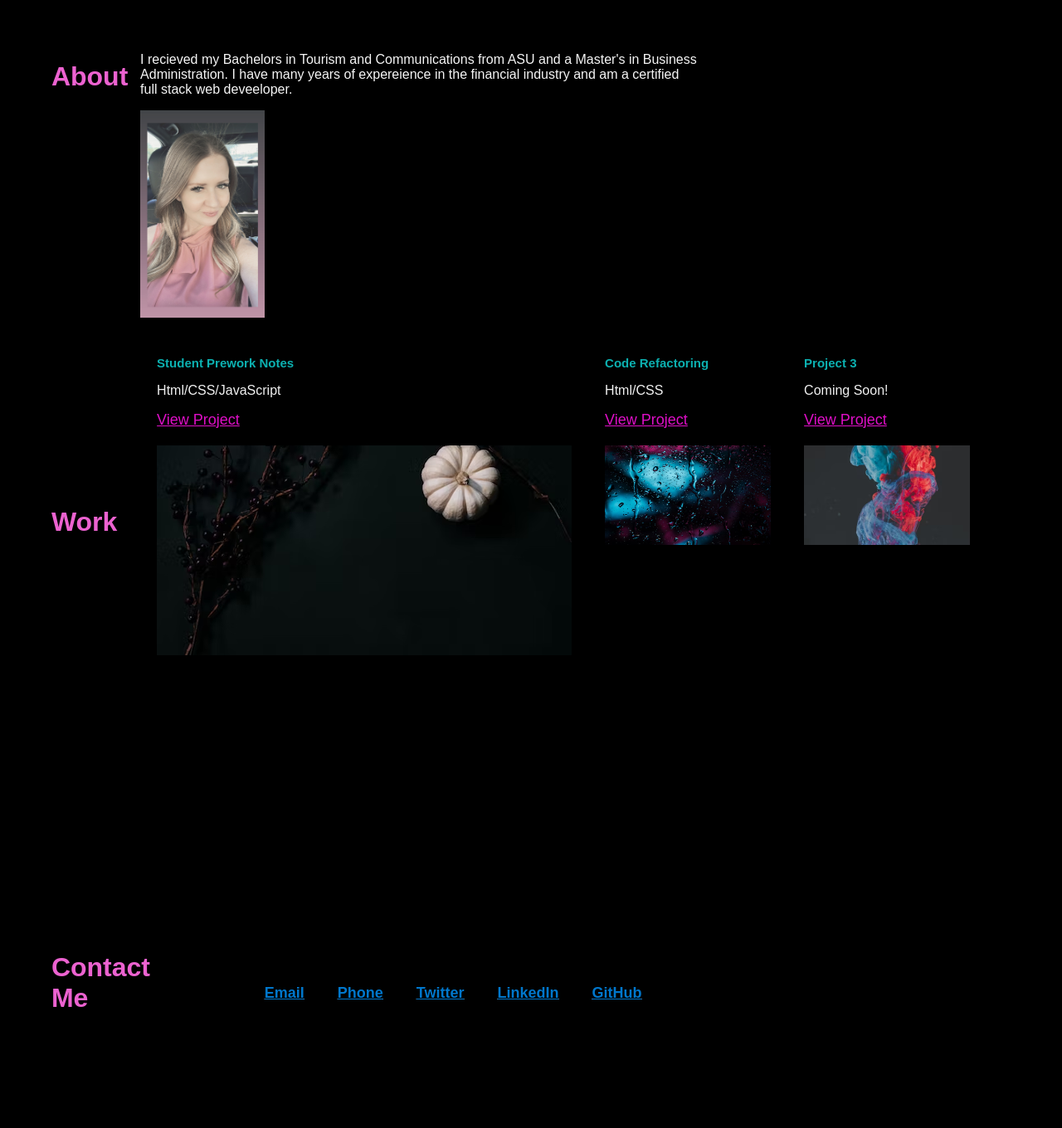
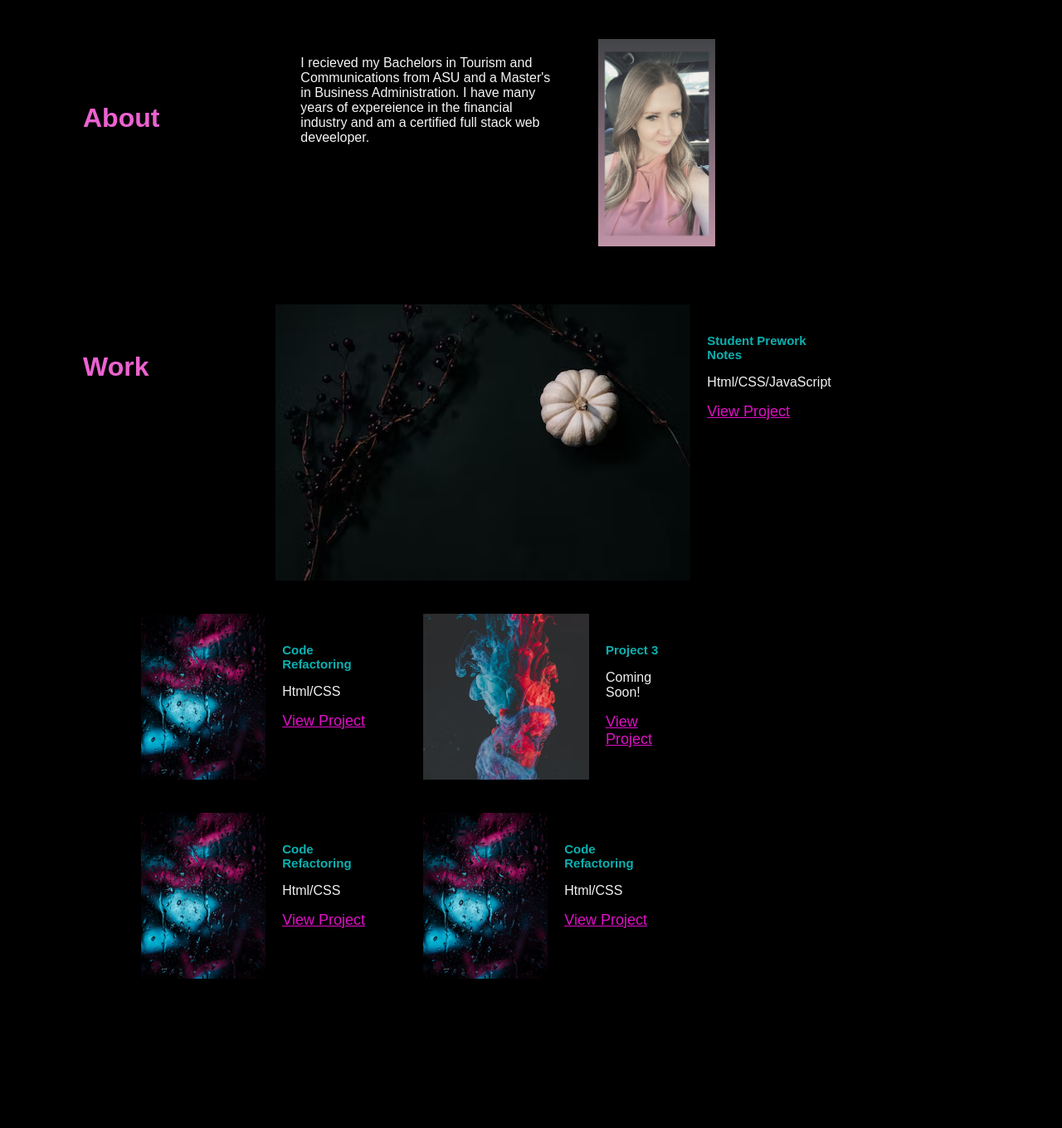
Before and after one commit to Breeannr180/career-portfolio, a plain HTML site: page index.html in a window 1280 px wide. Shown: the part 417-1777 px from the top of the page at 83% size. Drawn offline with Linux system fonts and the light colour scheme.

Commit message:
fixed layout

```diff
--- a/index.html
+++ b/index.html
@@ -3,7 +3,7 @@
 <head>
 	<meta charset="UTF-8">
 	<meta http-equiv="X-UA-Compatible" content="IE=edge">
-    <meta name="viewport" content="width=device-width, initial-scale=1.0">
+    <meta name="viewport" content="width=480, initial-scale=1.0">
 	<title>Final Portfolio</title>
 	<link rel="stylesheet" type="text/css" href="style.css">
 </head>
@@ -27,22 +27,24 @@
 		</div>
 	</section>
 	<main>
-		<section class="container">
-			<div class="left-column">
-				<h2>About</h2>
-				<h2>Work</h2>
-				<h2>Contact Me</h2>
+		<!-- <section class="container">
+			<div class="left-column"> -->
+				<!-- <h2>About</h2>
+				<h2>Work</h2> -->
+				<!-- <h2>Contact Me</h2>
 			</div>
-		</section>
+		</section> -->
 		<section class="container-right">
 			<div class="right-column">
 				<div id="about">
+					<h2>About</h2>
 					<p>I recieved my Bachelors in Tourism and Communications from ASU and a Master's in Business Administration. I have many years of expereience in the financial industry and am a certified full stack web deveeloper.
 					</p>
 					<img src="./images/headshot.jpeg"alt="headshot" style="width: 150px; height:250px;">
 				</div>
 
 				<section id="work">
+					<h2>Work</h2>
 					<div class="grid-container">
 						<img src="./images/pumkin.avif" alt="Work Item 1">
 						<div class="content">
@@ -53,7 +55,7 @@
 					</div>
 
 
-					<div class="grid-container">
+					<div class="grid-container smallpic">
 						<img src="./images/rain drops.avif" alt="Work Item 2" style="width: 200px; height:200px;">
 						<div class="content">
 							<h3>Code Refactoring</h3>
@@ -69,11 +71,29 @@
 							<p>Coming Soon!</p>
 						<a href="#">View Project</a>
 					</div>
+					</div>
+					<div class="grid-container smallpic">
+						<img src="./images/rain drops.avif" alt="Work Item 2" style="width: 200px; height:200px;">
+						<div class="content">
+							<h3>Code Refactoring</h3>
+							<p>Html/CSS</p>
+							<a href="https://breeannr180.github.io/code-refactor/">View Project</a>
+						</div>
+					</div>
+
+					<div class="grid-container">
+						<img src="./images/rain drops.avif" alt="Work Item 2" style="width: 200px; height:200px;">
+						<div class="content">
+							<h3>Code Refactoring</h3>
+							<p>Html/CSS</p>
+							<a href="https://breeannr180.github.io/code-refactor/">View Project</a>
+						</div>
+					</div>
 
 
 				</section>
 
-			<section id="contact-me">
+			<section id="contact">
 				<div class="contact-me">
 					 <li>
 						<a href="mailto:breeannr@hotmail.com">Email</a>
--- a/style.css
+++ b/style.css
@@ -75,8 +75,8 @@ a {
 
 main {
   	display: flex;
-	max-width: 1000px;
-	margin: 0 auto;
+	/* max-width: 1000px; */
+	/* margin: 0 auto; */
     margin-left: 50px;
 	padding: 20, 20, 20, 20%;
 }
@@ -84,7 +84,7 @@ main {
 .container-right {
 	display: flex;
 	flex-direction: row;
-  	margin-right: 10%;
+  	/* margin-right: 10%; */
 	padding: 10, 10, 10, 10px;
 }
 
@@ -108,7 +108,7 @@ h2 {
 .container-right {
 	display: flex;
 	flex-direction: column;
-  	margin-right: 30%;
+  	/* margin-right: 30%; */
 	margin-bottom: 0;
 	}
 
@@ -127,22 +127,46 @@ a {
 	color: #df0fc7;
 	font-size: large;
  }
+#about{
+	display: flex;
+	flex-direction: row;
 
+}
+#about h2 {
+	padding: 50px;
+	flex: 0 0 20%;
+}
+#about p {
+	margin: 20px 50px 20px 50px;
+}
+ #work {
+	display:flex;
+	flex-direction: row;
+	flex-wrap: wrap;
+ }
+ #work h2 {
+	padding: 50px;
+	flex: 0 0 20%;
+
+}
 .grid-container {
 	display: flex;
-	display: grid;
+	/* display: grid;
 	grid-template-columns: 1fr 1fr;
-	grid-auto-rows: 60px;
+	grid-auto-rows: 60px; */
 	padding: 20px;
 }
+.smallpic {
+	margin-left: 100px;
 
+}
 .grid-container {
-	position: relative;
-	max-width: 500px;
+	/* position: relative; */
+	max-width: 300px;
  }
 
-.grid-container .content {
-	position: absolute;
+ .content {
+	/* position: absolute;  */
 	bottom: 0;
 	background: rgb(0, 0, 0);
 	color: #f1f1f1;
```
